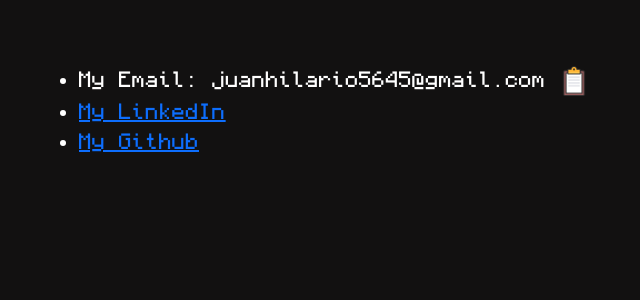
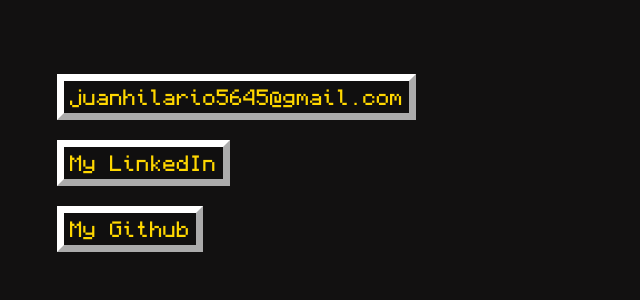
Before and after one commit to Juan-Hilario/PersonalWebsite, a Django app: page /ContactInfo in a window 1280 px wide. Shown: the part 78-378 px from the top of the page, without its empty margins (17-657 px from the left). Run offline with Django 4.2, Linux system fonts and the light colour scheme.

Commit message:
Made contact links into buttons

```diff
--- a/PersonalWebsite/PersonalWebsite/settings.py
+++ b/PersonalWebsite/PersonalWebsite/settings.py
@@ -116,7 +116,7 @@
 # Static files (CSS, JavaScript, Images)
 # https://docs.djangoproject.com/en/4.2/howto/static-files/
 
-STATIC_URL = '/static/'
+STATIC_URL = 'htmlMangager/static/'
 STATICFILES_DIRS = (os.path.join(BASE_DIR, 'static'),)
 
 # Default primary key field type
--- a/PersonalWebsite/htmlManager/static/styles.css
+++ b/PersonalWebsite/htmlManager/static/styles.css
@@ -13,7 +13,7 @@
 }
 body{
     background-color: var(--primary-color);
-    font-family:"Monocraft" ;
+    font-family:"Monocraft";
     overflow-x:hidden;/* Makes it so there cannot be a horizontal scroll bar */
 }
 .medBigNav{
@@ -34,6 +34,7 @@
     margin-left: 5%;
     margin-right: 5%;
     margin-top:5%;
+    position:relative;
 }
 
 .pageTitle{
@@ -49,11 +50,14 @@
     margin-top:5%
 }
 
-.copyClipboardimg{
-    --size: 30px;
-    cursor: pointer;
-    width: var(--size);
-    height: var(--size)
+.contactButton{
+    border-width: 7px;
+    border-color:white;
+    background-color: var(--primary-color);
+    color:var(--secondary-color);
+}
+.contactButtonDiv{
+    padding:10px;
 }
 
 .alert-box{
--- a/PersonalWebsite/htmlManager/templates/htmlManager/ContactInfo.html
+++ b/PersonalWebsite/htmlManager/templates/htmlManager/ContactInfo.html
@@ -6,21 +6,21 @@
     Copied to Clipboard
 </div>
 
-<ul class="contactList">
-    <li>
-        My Email: juanhilario5645@gmail.com
-        <img  onclick="copyText()" src="{% static '/assets/img/Clipboard_Icon.png' %}" alt="Copy" class="copyClipboardimg"/>
-    </li>
-    <li>
-        <a target="_blank" href="https://www.linkedin.com/in/juan-hilario-884b0b23a/">My LinkedIn</a>
-    </li>
-    <li>
-        <a target="_blank" href="https://github.com/Juan-Hilario?tab=overview&from=2024-01-01&to=2024-01-03">My Github</a>
-    </li>
-</ul>
+<div class="contactList">
+
+       <div class="contactButtonDiv"> <button id ="emailButton" class="contactButton" onclick="copyText()">juanhilario5645@gmail.com</button><br></div>
+
+       <div class="contactButtonDiv">  <a target="_blank" href="https://www.linkedin.com/in/juan-hilario-884b0b23a/">
+            <button role="" class="contactButton" >My LinkedIn</button>
+        </a><br></div>
+
+        <div class="contactButtonDiv"> <a target="_blank" href="https://github.com/Juan-Hilario">
+            <button role="" class="contactButton" >My Github</button>
+        </a></div>
+</div>
 
 <script>
-    const copyBtn= document.querySelector(".copyClipboardimg");
+    const copyBtn= document.querySelector("#emailButton");
     const alertBox= document.querySelector(".alert-box");
 
     function copyText(){
--- a/PersonalWebsite/htmlManager/templates/htmlManager/layout.html
+++ b/PersonalWebsite/htmlManager/templates/htmlManager/layout.html
@@ -59,14 +59,12 @@
 
             function check(){
                 if(viewportWidth <= 768){
-                console.log("hellop");
                 nav.classList.remove("medBigNav");
                 nav.classList.add("smallNav");
                 dropDown.classList.remove("medBigNav");
 
                 }
                 else{
-                console.log("hello");
                 nav.classList.remove("smallNav");
                 nav.classList.add("medBigNav");
                 dropDown.classList.add("medBigNav");
```
